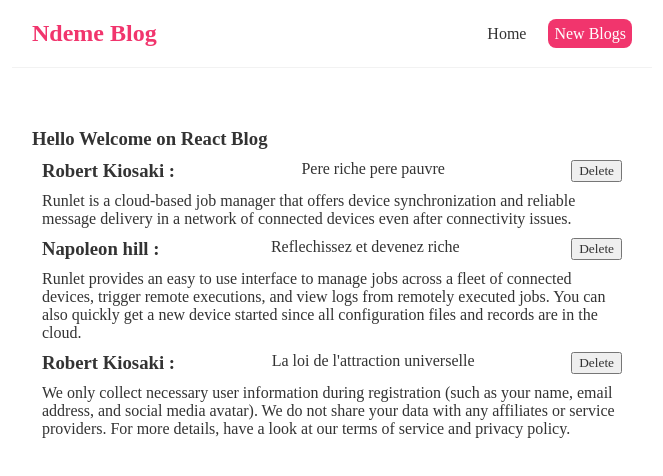
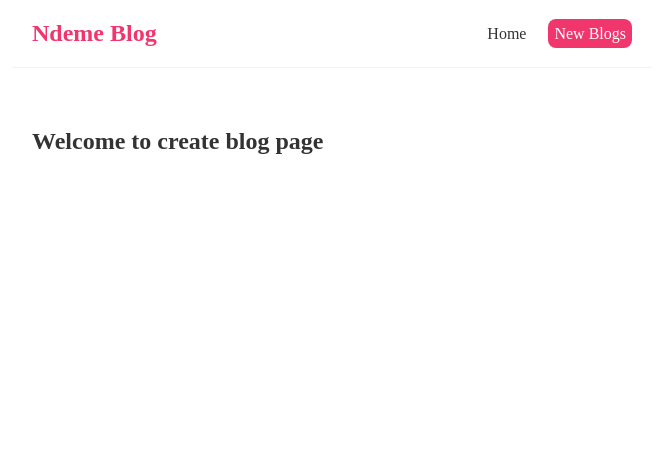
Before and after one commit to ndemeyvan/reactNinjaSecondPart, a React (Create React App) app: page /create in a window 1280 px wide. Shown: the top 476 px of the page, without its empty margins (308-971 px from the left). Built offline with nearby package versions, Linux system fonts and the light colour scheme.

Commit message:
router link

```diff
--- a/package.json
+++ b/package.json
@@ -9,6 +9,7 @@
     "bulma": "^0.9.2",
     "react": "^17.0.1",
     "react-dom": "^17.0.1",
+    "react-router-dom": "5",
     "react-scripts": "4.0.1",
     "web-vitals": "^0.2.4"
   },
--- a/src/App.jsx
+++ b/src/App.jsx
@@ -2,15 +2,27 @@
 // import 'bulma/css/bulma.css';
 import NavBar from "./components/NavBar/NavBar";
 import Home from "./components/Home/Home";
+import CreateBlog from "./components/create/createBlogs";
+
+import { BrowserRouter as Router, Route, Switch } from "react-router-dom";
 
 function App() {
   return (
-    <div className="App">
-      <NavBar />
-      <div className="content">
-        <Home />
+    <Router>
+      <div className="App">
+        <NavBar />
+        <div className="content">
+          <Switch>
+            <Route exact path="/">
+              <Home />
+            </Route>
+            <Route path="/create">
+              <CreateBlog />
+            </Route>
+          </Switch>
+        </div>
       </div>
-    </div>
+    </Router>
   );
 }
 
--- a/src/components/Home/Home.jsx
+++ b/src/components/Home/Home.jsx
@@ -43,17 +43,17 @@ const Home = () => {
   //     console.log("This is click " + name);
   //     setName(name);
   //   };
+
   return (
     <div className="Home">
       {/* <h2>Hellomy name is {name}</h2> */}
 
-      {blogs.length == 0 ? (
+      {blogs.length === 0 ? (
         <p>La liste est vide </p>
       ) : (
-      <div>
-            <h3>Hello Welcome on React Blog </h3>
-        <BlogItem blogs={blogs} deleteBlog={deleteBlog} />
-      </div>
+        <div>
+          <BlogItem blogs={blogs} deleteBlog={deleteBlog} />
+        </div>
       )}
       {/* <button onClick={handleClick}>Click me bro</button>
             <button onClick={()=>{handleClickAgain("Luigi")}}>Click me again bro</button> */}
--- a/src/components/NavBar/NavBar.jsx
+++ b/src/components/NavBar/NavBar.jsx
@@ -1,4 +1,5 @@
 import "./NavBar.css";
+import {Link} from 'react-router-dom'
 
 const NavBar = () => {
 
@@ -7,8 +8,8 @@ const NavBar = () => {
             <nav className='navbar'>
             <h1>Ndeme Blog</h1>
                 <div className='links'>
-                    <a href="/">Home</a>
-                    <a href="/create" style={{color:'white' ,backgroundColor:'#f1356d',borderRadius:'8px'}}>New Blogs</a>
+                    <Link to="/">Home</Link>
+                    <Link to="/create" style={{color:'white' ,backgroundColor:'#f1356d',borderRadius:'8px'}}>New Blogs</Link>
                 </div>
             </nav>
         </div>
--- /dev/null
+++ b/src/components/create/createBlogs.jsx
@@ -0,0 +1,10 @@
+const CreateBlog = () => {
+  return (
+    <div className="createBlog">
+      <h2>Welcome to create blog page </h2>
+
+    </div>
+  );
+};
+
+export default CreateBlog;
```
Also changed, not shown: src/components/create/createBlog.css (added), 2 other files (tests, documents, lock files or other folders).
